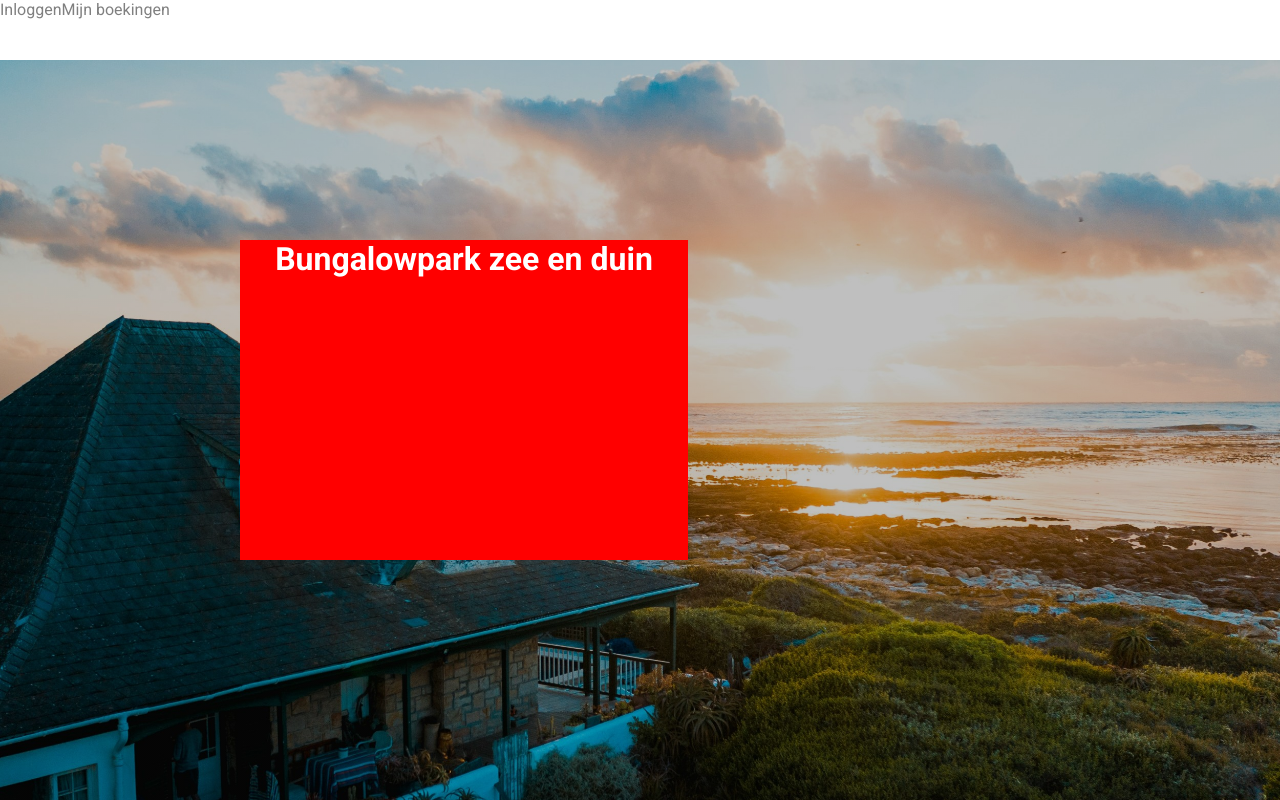
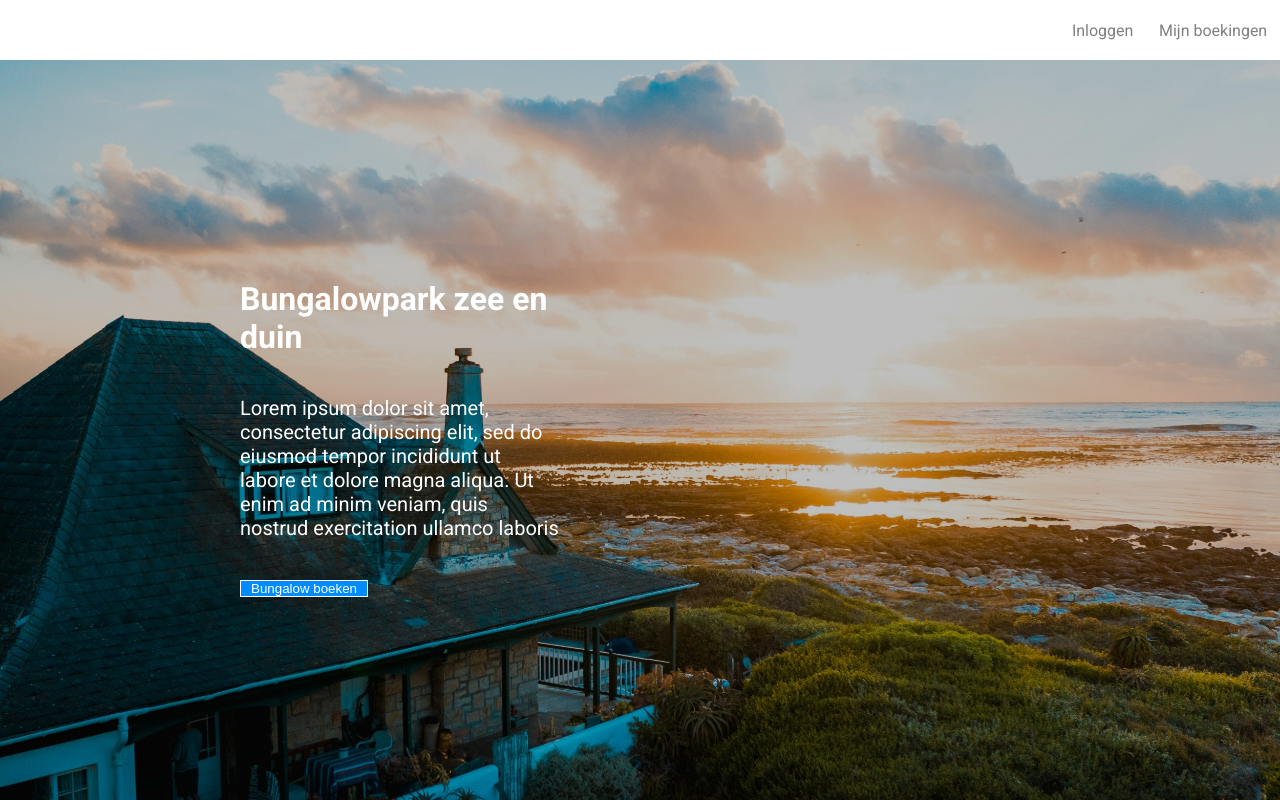
Before and after one commit to jessevrieling/Opdracht-webtech, a Flask app: page / in a window 1280 px wide. Run offline with Flask 3, Linux system fonts and the light colour scheme.

Commit message:
Homepage content

```diff
--- a/static/stylesheets/style.css
+++ b/static/stylesheets/style.css
@@ -10,10 +10,18 @@ body {
 .navigationBar {
     position: fixed;
     display: flex;
+    align-items: center;
+    justify-content: flex-end;
     width: 100vw;
     height: 7.5vh;
     color: gray;
     background-color: white;
+}
+
+.navigationBar>p {
+    margin-left: 1vw;
+    margin-right: 1vw;
+    cursor: pointer;
 }
 
 .heroImage {
@@ -28,9 +36,26 @@ body {
 .heroImageContent {
     color: white;
     display: flex;
-    justify-content: center;
+    flex-direction: column;
+    justify-content: baseline;
     margin-left: 30vh;
-    width: 35vw;
+    width: 25vw;
     height: 40vh;
-    background-color: red;
 }
+
+.heroImageContent>* {
+    margin-top: 5vh;
+}
+
+.heroImageContent>p {
+    font-size: 20px;
+}
+
+#bookingButton {
+    cursor: pointer;
+    width: 10vw;
+    height: 5vh;
+    color: white;
+    background-color: #008CFF;
+    border: 1px solid white;
+}
--- a/templates/index.html
+++ b/templates/index.html
@@ -18,6 +18,8 @@
         <div class="heroImage">
             <div class="heroImageContent">
                 <h1>Bungalowpark zee en duin</h1>
+                <p>Lorem ipsum dolor sit amet, consectetur adipiscing elit, sed do eiusmod tempor incididunt ut labore et dolore magna aliqua. Ut enim ad minim veniam, quis nostrud exercitation ullamco laboris</p>
+                <button id="bookingButton">Bungalow boeken</button>
             </div>
         </div>
     </body>
```
